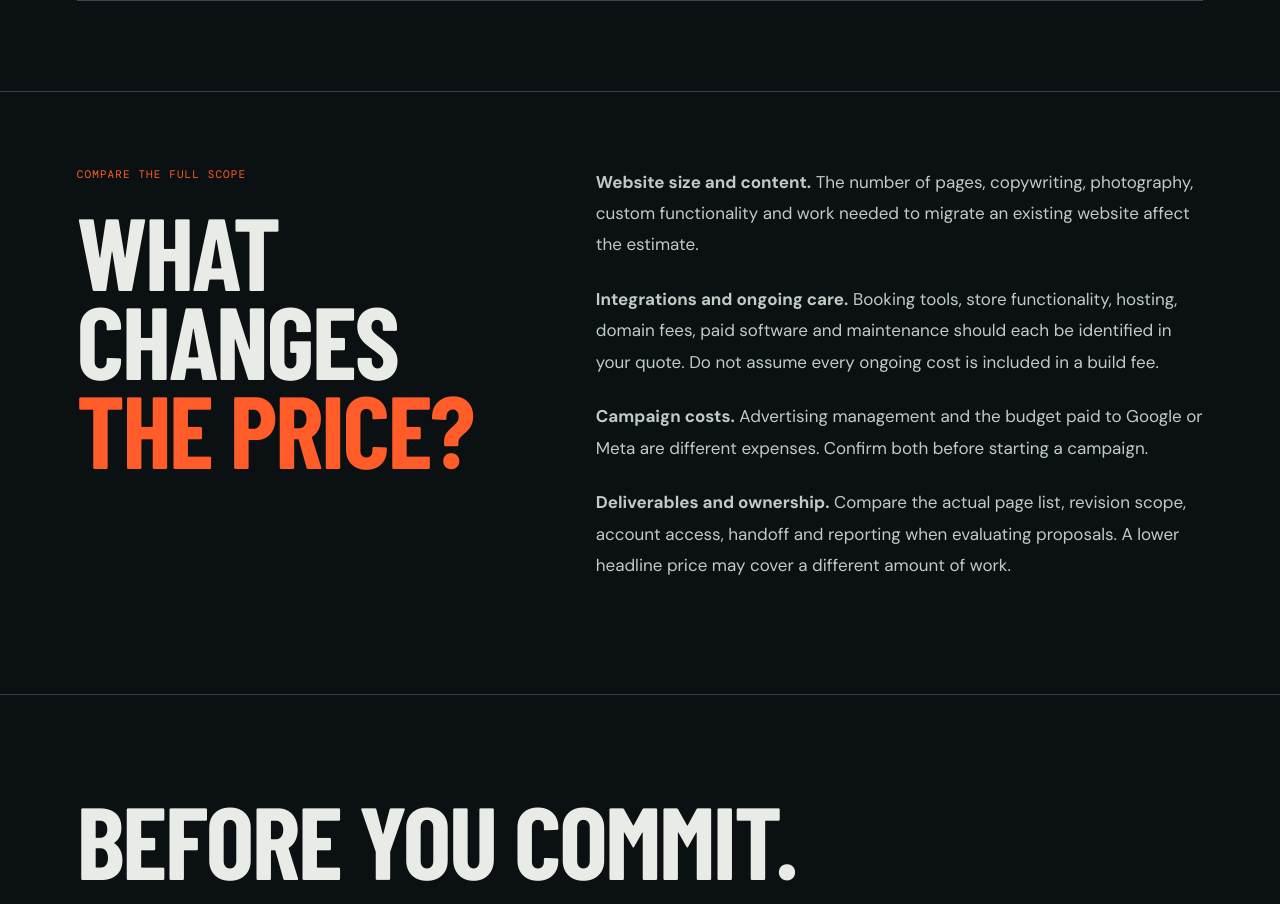
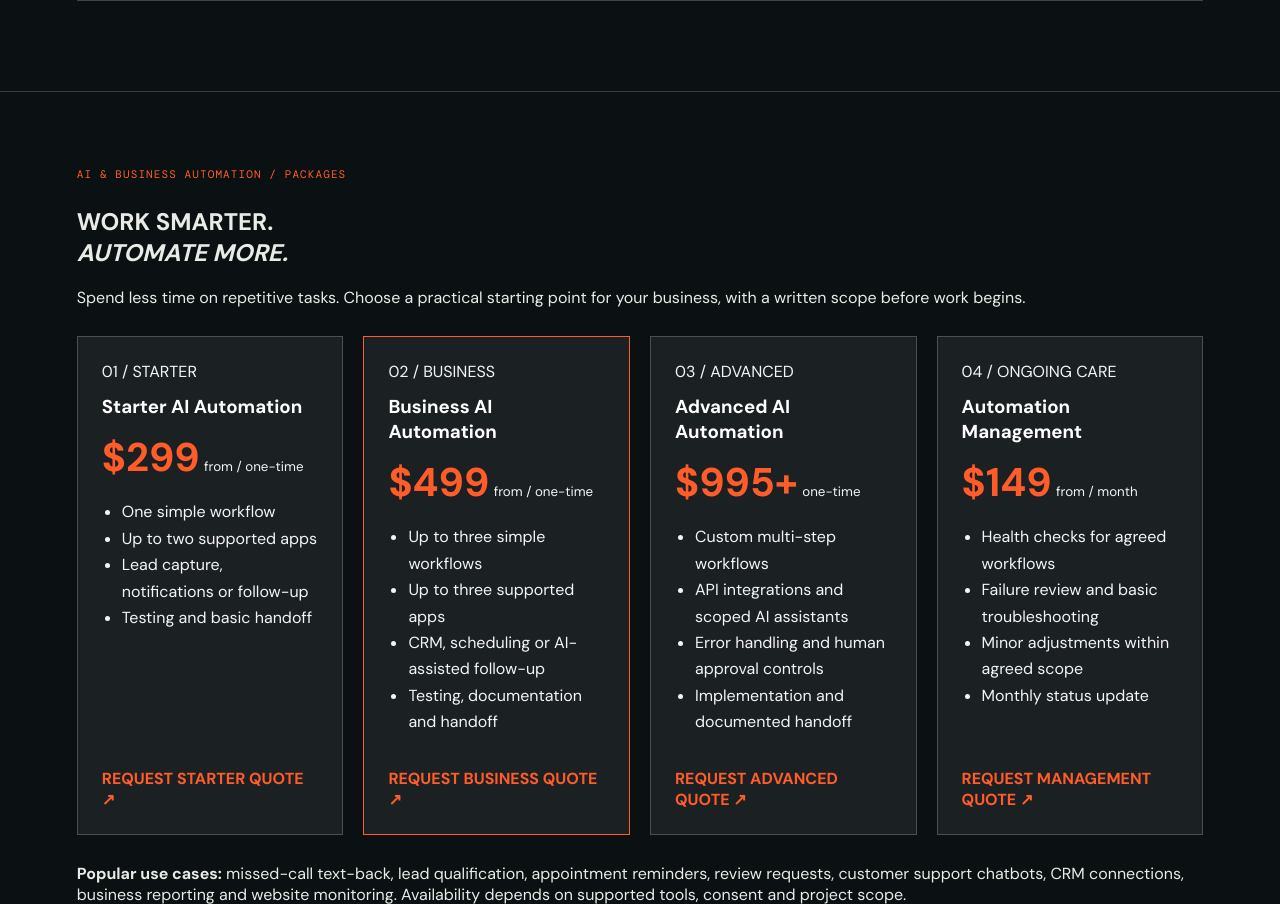
Before and after one commit to cuzzaintit321/reboot-syndicate, a FastAPI app: page /pricing in a window 1280 px wide. Shown: the part 2755-3659 px from the top of the page. Run offline with FastAPI, Linux system fonts and the light colour scheme; parts of the project's set-up code (start-up, migrations or seed data) failed here and were passed over; some web fonts are replaced; grey boxes are pictures that could not be loaded.

Commit message:
Show AI automation packages on growth_pricing.html

```diff
--- a/app/templates/growth_pricing.html
+++ b/app/templates/growth_pricing.html
@@ -24,6 +24,7 @@
 <section class="section-wrap agency-local-services"><h2>CHOOSE THE HELP YOUR BUSINESS NEEDS.</h2><!-- RS AI PRICING START --><p class="rs-ai-intro"><a href="/ai-solutions">EXPLORE AI CONSULTING, TRAINING & IMPLEMENTATION ↗</a></p><!-- RS AI PRICING END --><div class="agency-local-grid">
 {% for slug, service in services.items() %}<article class="rs-pricing-card" data-service="{{ slug }}"><span>STARTING AT {{ pricing[slug].starting }} {{ pricing[slug].unit }}</span><h3>{{ service.name }}</h3><p>{{ service.lead }}</p><a href="/marketing/{{ slug }}">VIEW SCOPE &amp; DELIVERABLES ↗</a></article>{% endfor %}
 </div></section>
+{% include "automation_packages.html" %}
 <section class="section-wrap agency-local-context"><div><span class="section-index">COMPARE THE FULL SCOPE</span><h2>WHAT CHANGES<br><em>THE PRICE?</em></h2></div><div><p><strong>Website size and content.</strong> The number of pages, copywriting, photography, custom functionality and work needed to migrate an existing website affect the estimate.</p><p><strong>Integrations and ongoing care.</strong> Booking tools, store functionality, hosting, domain fees, paid software and maintenance should each be identified in your quote. Do not assume every ongoing cost is included in a build fee.</p><p><strong>Campaign costs.</strong> Advertising management and the budget paid to Google or Meta are different expenses. Confirm both before starting a campaign.</p><p><strong>Deliverables and ownership.</strong> Compare the actual page list, revision scope, account access, handoff and reporting when evaluating proposals. A lower headline price may cover a different amount of work.</p></div></section>
 <section class="section-wrap agency-local-faq"><h2>BEFORE YOU COMMIT.</h2>
 <details open><summary>What should I send to get a useful quote?</summary><p>Send your website if you have one, the services you sell, your service area, the action visitors should take, and your preferred timing and budget. Mention any booking, payment or CRM tools you need connected.</p></details>
```
